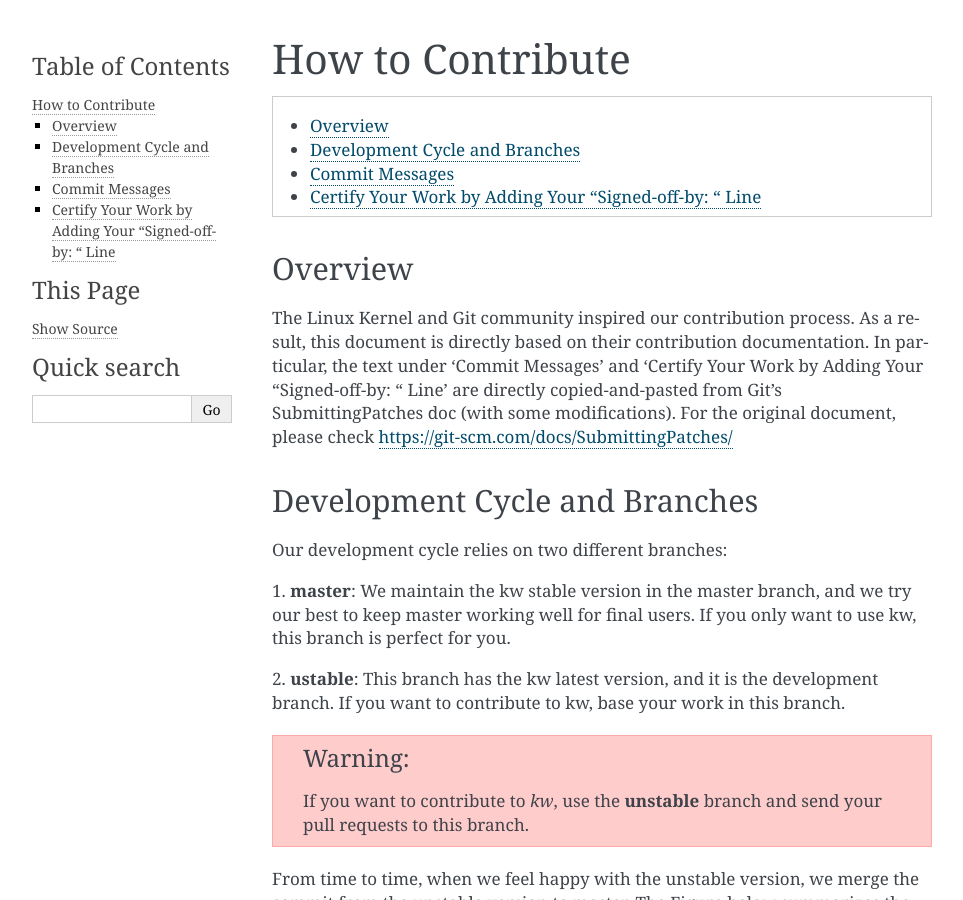
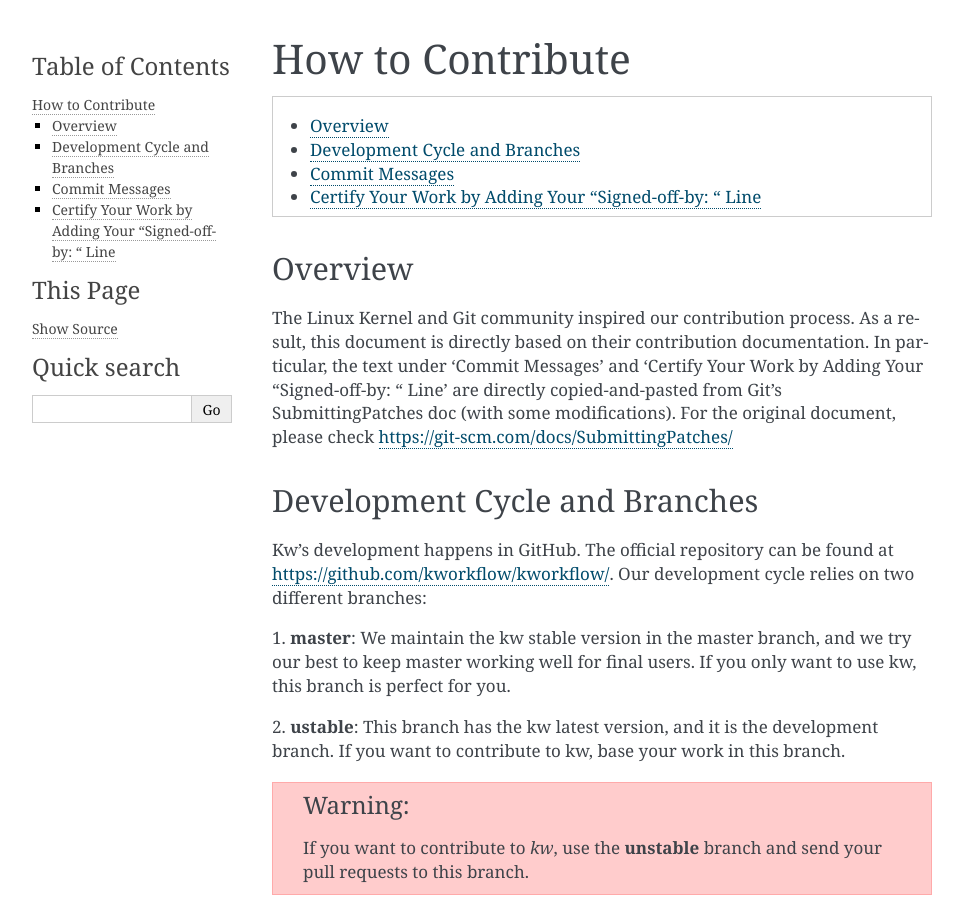
Before and after one commit to kworkflow/kworkflow, a Sphinx documentation site: the page built from documentation/content/howtocontribute.rst, in a window 1280 px wide and 900 px high. Shown: the whole window, without its empty margins (148-1111 px from the left). Built offline with Sphinx 7.4.7, drawn with Linux system fonts in a browser that asks for light colours.

Commit message:
docs: replace our repository links to the new repo
Now kw has its own organization in github and so, the official repo was
moved[1]. Let's replace the links to the old repo with links to the new
one. Also, while we are here, let's also explicitly mention at
howtocontribute.rst that the development happens in the said repo.

[1]: https://github.com/kworkflow/kworkflow/

Signed-off-by: Matheus Tavares <matheus.bernardino@usp.br>

```diff
--- a/documentation/content/howtocontribute.rst
+++ b/documentation/content/howtocontribute.rst
@@ -20,7 +20,9 @@ please check https://git-scm.com/docs/SubmittingPatches/
 
 Development Cycle and Branches
 ------------------------------
-Our development cycle relies on two different branches:
+Kw's development happens in GitHub. The official repository can be found at
+https://github.com/kworkflow/kworkflow/. Our development cycle relies on two
+different branches:
 
 1. **master**: We maintain the kw stable version in the master branch, and we
 try our best to keep master working well for final users. If you only want to
@@ -45,7 +47,7 @@ development cycle.
 .. note::
     One of our main goals is to keep kw stable. In this sense, **if you send a
     new patch do not forget to add tests**. You might also want to fork `kw at
-    github <https://github.com/rodrigosiqueira/kworkflow/>`_ and allow
+    github <https://github.com/kworkflow/kworkflow/>`_ and allow
     `travis-ci <https://travis-ci.org/>`_ builds for it, to automatically run
     the test in the cloud. If you want to know more about tests, take a look at
     `About Tests` page.
```
Also changed, not shown: README.md (+1 -1 lines).
